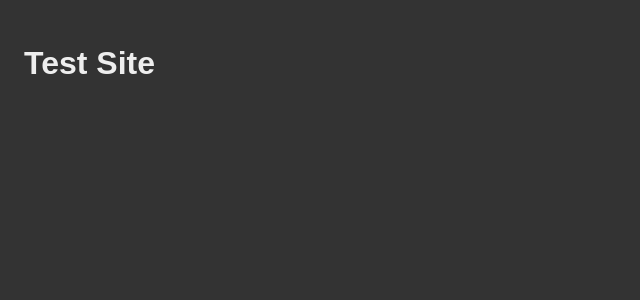
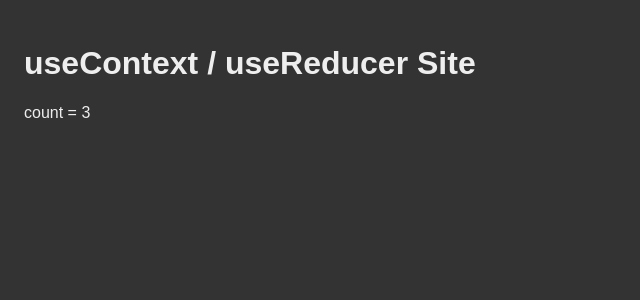
Before and after one commit to edwardtanguay/ejt-reducer-context, a React (Vite) app: page / in a window 1280 px wide. Shown: the top 300 px of the page, without its empty margins (0-640 px from the left). Built offline with nearby package versions, Linux system fonts and the light colour scheme.

Commit message:
simple useContext

```diff
--- a/src/App.jsx
+++ b/src/App.jsx
@@ -1,9 +1,13 @@
 import './App.scss'
+import { useContext } from 'react';
+import { AppContext } from './AppContext';
 
 function App() {
+  const { count } = useContext(AppContext);
   return (
     <div className="App">
-    <h1>Test Site</h1>
+    <h1>useContext / useReducer Site</h1>
+      <div>count = {count}</div>
     </div>
   )
 }
--- /dev/null
+++ b/src/AppContext.jsx
@@ -0,0 +1,13 @@
+import { createContext } from 'react';
+
+export const AppContext = createContext();
+
+export const AppProvider = ({ children }) => {
+	const count = 3;
+
+	return (
+		<AppContext.Provider value={{
+			count
+		}}>{children}</AppContext.Provider>
+	)
+}
--- a/src/main.jsx
+++ b/src/main.jsx
@@ -1,7 +1,10 @@
-import React from 'react'
-import ReactDOM from 'react-dom/client'
-import App from './App'
+import React from 'react';
+import ReactDOM from 'react-dom/client';
+import App from './App';
+import { AppProvider } from './AppContext';
 
 ReactDOM.createRoot(document.getElementById('root')).render(
-    <App />
-)
+    <AppProvider>
+        <App />
+    </AppProvider>
+);
```
